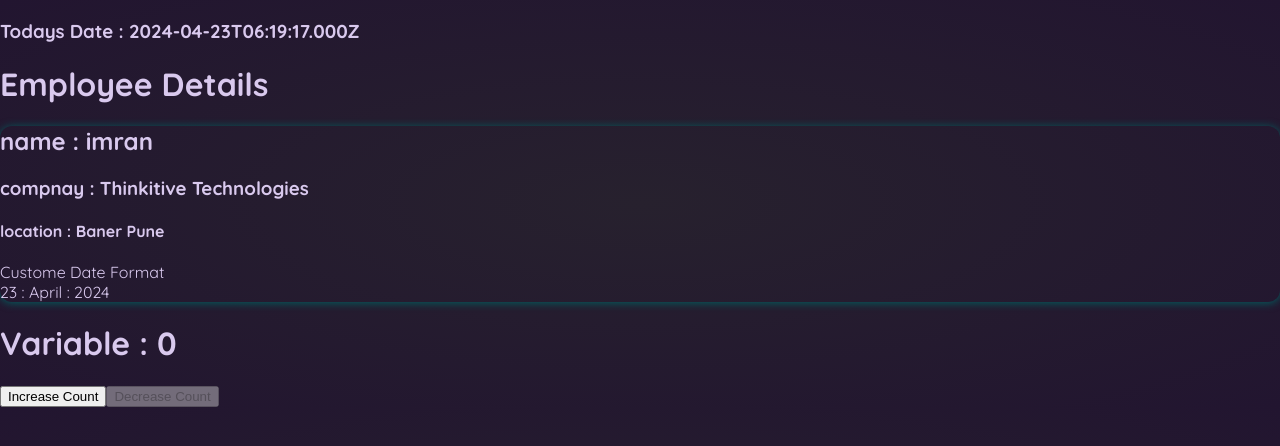
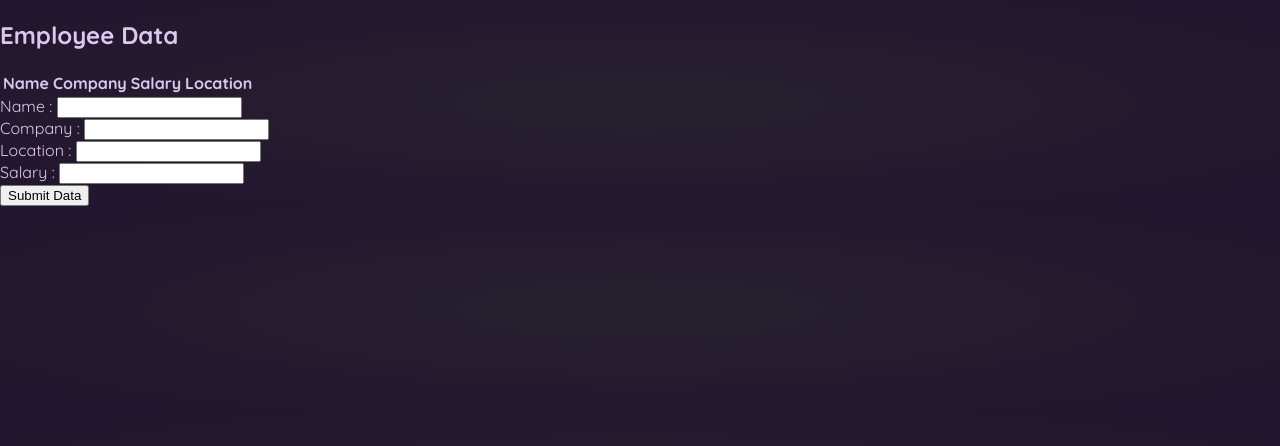
Before and after one commit to jne-freshers-april-2024/imran-mern-training, a React (Create React App) app in the folder reactjs/: page / in a window 1280 px wide. Shown: the top 446 px of the page. Built offline with nearby package versions, Linux system fonts and the light colour scheme.

Commit message:
Employee From created and Display list of employee

```diff
--- a/reactjs/src/App.js
+++ b/reactjs/src/App.js
@@ -2,6 +2,7 @@ import React from "react";
 import HeaderComponent from "./components/HeaderComponents";
 import ConceptComponent from "./components/ConceptComponent";
 import FunctionalComponents from './components/DataComponent/FunctionalCompontents'
+import EmployeeFormComponet from './components/EmployeeFormComponent'
 import "./App.css";
 
 const App = () => {
@@ -11,8 +12,12 @@ const App = () => {
     //   <ConceptComponent />
     // </div>
 
+    // <div>
+    //   <FunctionalComponents></FunctionalComponents>
+    // </div>
+
     <div>
-      <FunctionalComponents></FunctionalComponents>
+       <EmployeeFormComponet></EmployeeFormComponet>
     </div>
   );
 };
```
